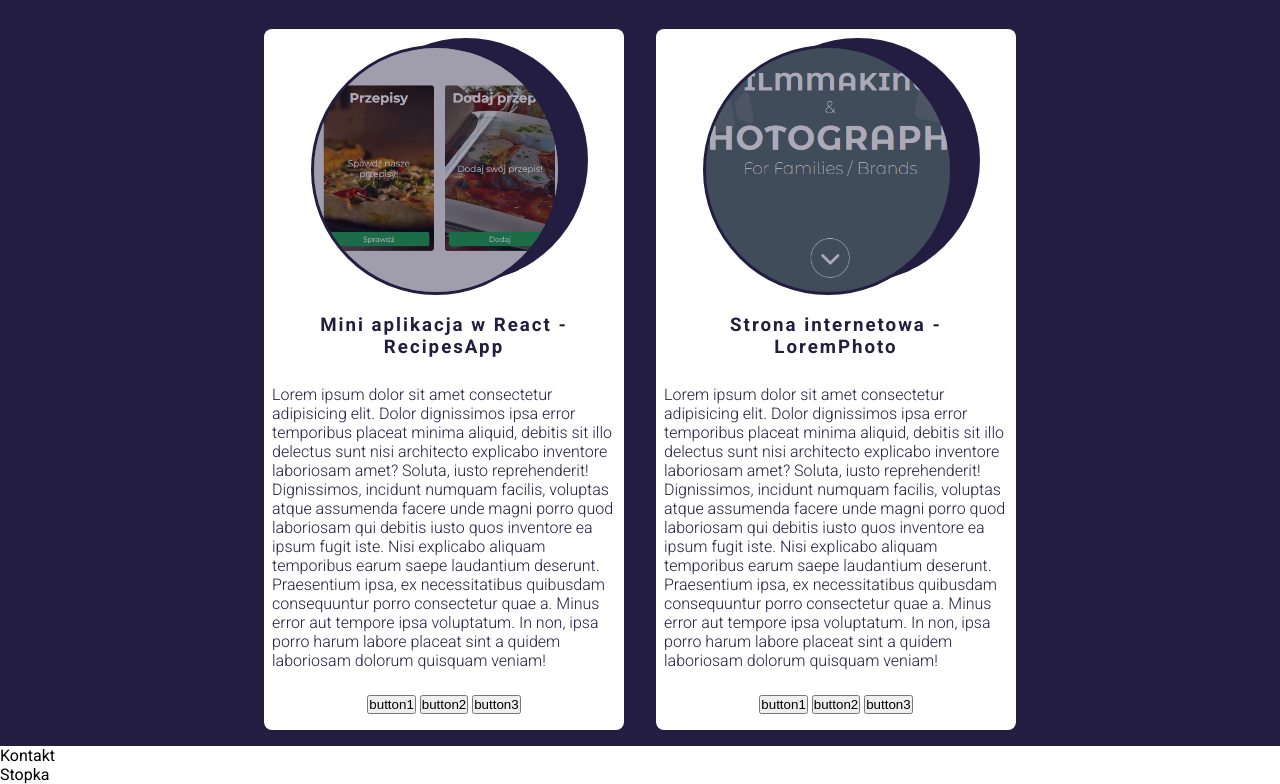
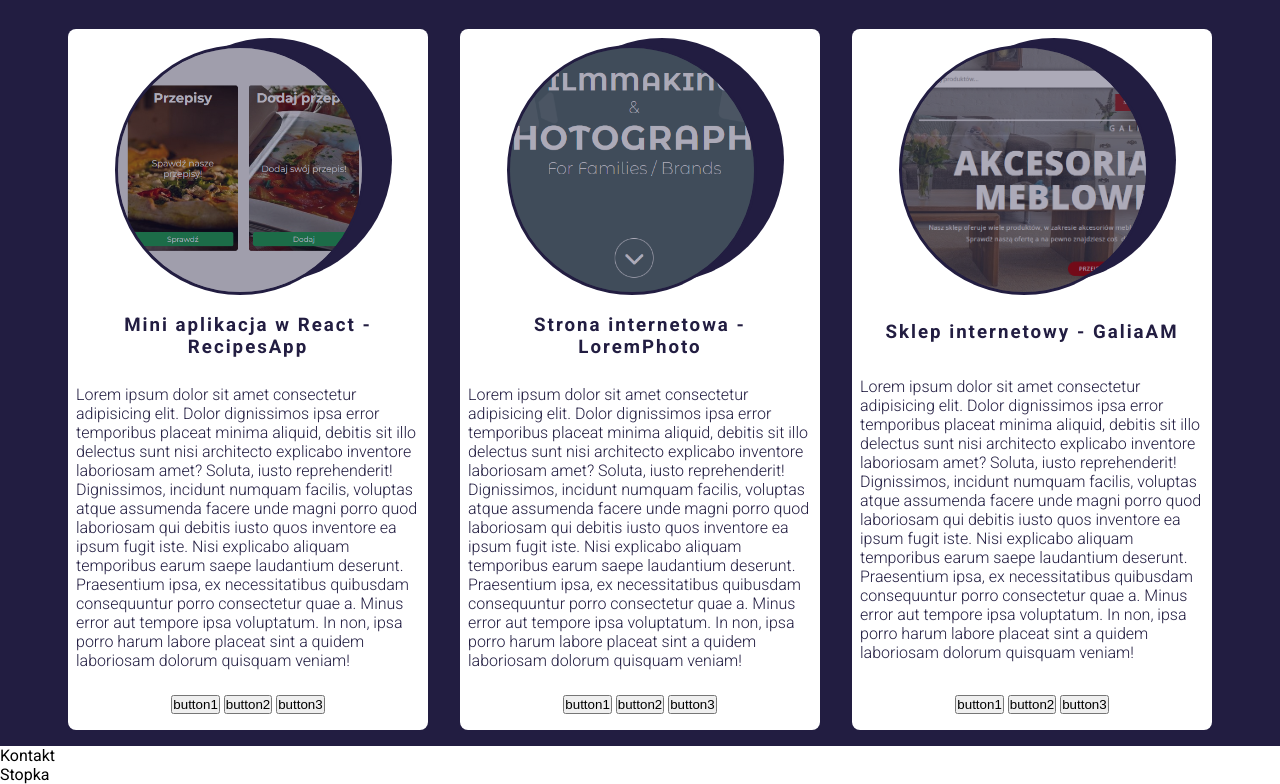
Before and after one commit to lukaszbajor/CosmosPortfolio, a website: page index.html in a window 1280 px wide. Shown: the part 4658-5442 px from the top of the page. Drawn offline with Linux system fonts and the light colour scheme; files whose address does not match are found by name.

Commit message:
add another styles to projects section

```diff
--- a/index.html
+++ b/index.html
@@ -307,6 +307,28 @@
 						<button class="projects__btn">button3</button>
 					</div>
 				</div>
+				<div class="projects__item">
+					<div class="projects__img"></div>
+					<h3 class="projects__name">Sklep internetowy - GaliaAM</h3>
+					<p class="projects__desc">
+						Lorem ipsum dolor sit amet consectetur adipisicing elit. Dolor
+						dignissimos ipsa error temporibus placeat minima aliquid, debitis
+						sit illo delectus sunt nisi architecto explicabo inventore
+						laboriosam amet? Soluta, iusto reprehenderit! Dignissimos, incidunt
+						numquam facilis, voluptas atque assumenda facere unde magni porro
+						quod laboriosam qui debitis iusto quos inventore ea ipsum fugit
+						iste. Nisi explicabo aliquam temporibus earum saepe laudantium
+						deserunt. Praesentium ipsa, ex necessitatibus quibusdam consequuntur
+						porro consectetur quae a. Minus error aut tempore ipsa voluptatum.
+						In non, ipsa porro harum labore placeat sint a quidem laboriosam
+						dolorum quisquam veniam!
+					</p>
+					<div class="projects__btns">
+						<button class="projects__btn">button1</button>
+						<button class="projects__btn">button2</button>
+						<button class="projects__btn">button3</button>
+					</div>
+				</div>
 			</div>
 		</section>
 		<section class="contact" id="contact">Kontakt</section>
--- a/src/sass/_projects.scss
+++ b/src/sass/_projects.scss
@@ -58,6 +58,11 @@
 	}
 	&__item:nth-child(5) .projects__img {
 		background-image: url("/dist/img/loremphoto.png");
+
+		/* Dodatkowa stylizacja dla drugiego elementu .projects__img */
+	}
+	&__item:nth-child(6) .projects__img {
+		background-image: url("/dist/img/galia.png");
 
 		/* Dodatkowa stylizacja dla drugiego elementu .projects__img */
 	}
```
Also changed, not shown: dist/css/main.min.css, dist/img/galia.png (added), src/img/galia.png (added), 1 other file.
